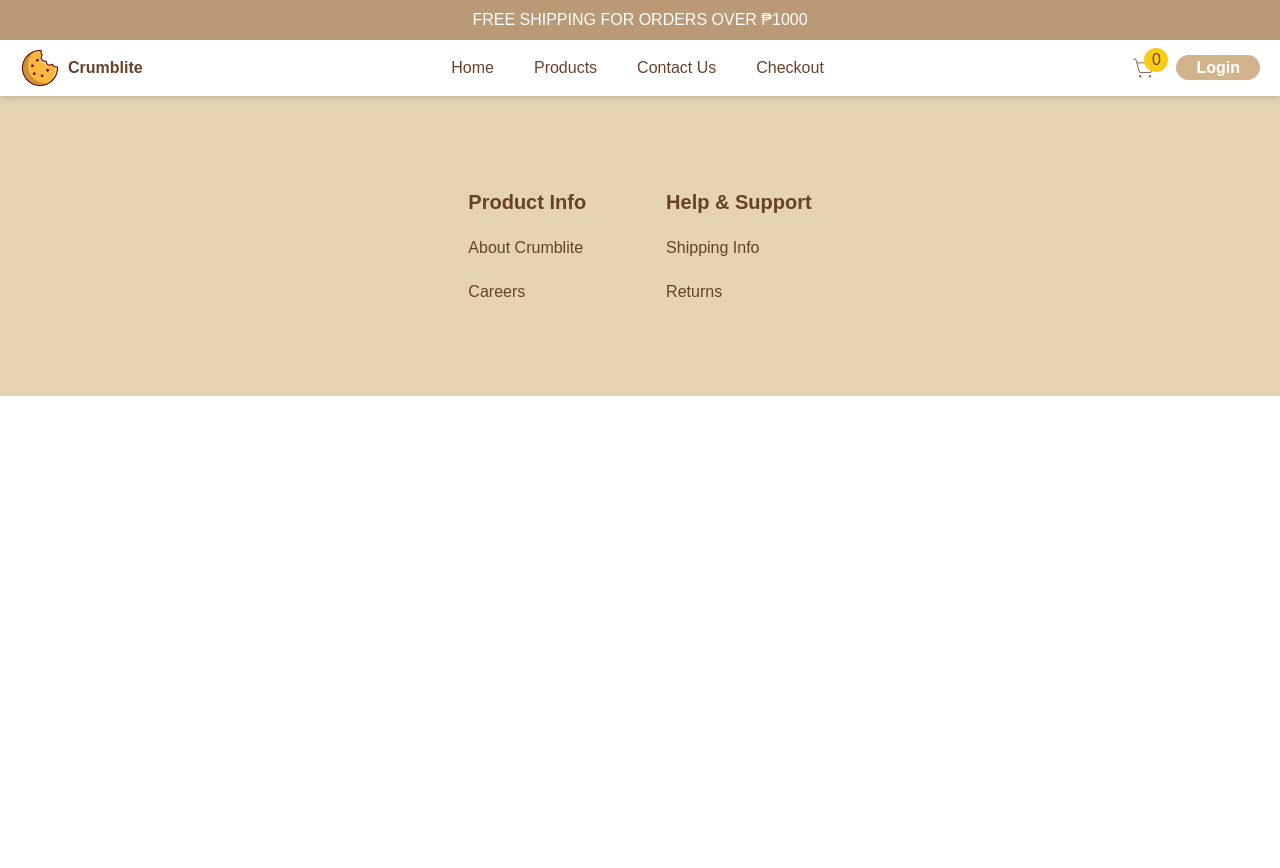
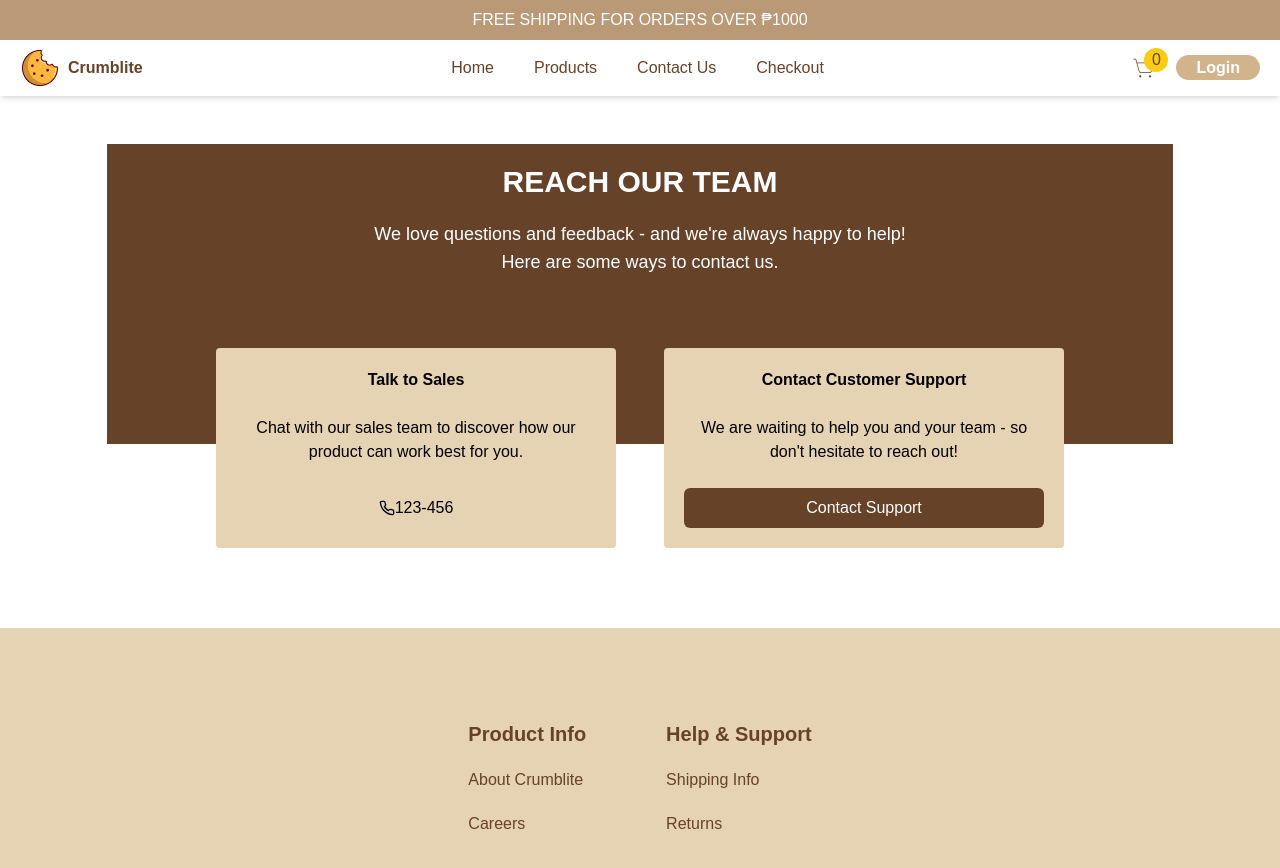
Before and after one commit to ClintZy101/occ-capstone-project-ecommerce, a React (Vite) app: page /contactus in a window 1280 px wide. Shown: the top 868 px of the page. Before the commit the page ends 800 px from the top, so only its background shows below. Built offline with nearby package versions, Linux system fonts and the light colour scheme.

Commit message:
added contactus page, modifications: cartmodal etc

```diff
--- a/src/components/cart-modal/CartModal.jsx
+++ b/src/components/cart-modal/CartModal.jsx
@@ -1,11 +1,11 @@
 import React from "react";
 import { RiCloseLargeFill } from "react-icons/ri";
 import useCartStore from "../../store/useCartLocalStorage";
-import QuantityButtons from "../buttons/QuantityButtons";
 import { CiTrash } from "react-icons/ci";
 import { BiMinus, BiPlus } from "react-icons/bi";
 import { FaPesoSign } from "react-icons/fa6";
 import { Link, useNavigate } from "react-router-dom";
+import { MdOutlineShoppingCartCheckout } from "react-icons/md";
 
 export default function CartModal({ cartModalIsOpen, setCartModalIsOpen }) {
   const {
@@ -39,11 +39,13 @@ export default function CartModal({ cartModalIsOpen, setCartModalIsOpen }) {
       <div className="w-full md:w-1/2 px-5 bg-customBrown-light text-customBrown-darkest relative  ">
 
         {/* Header */}
-        <div className="py-2 w-full  border-b border-b-customBrown bg-customBrown-dark absolute top-0 left-0  flex justify-between px-5 items-center ">
+        <div className="py-2 h-12 w-full  border-b border-b-customBrown bg-customBrown-dark absolute top-0 left-0  flex justify-between px-5 items-center ">
           <span className="flex space-x-3 items-center">
             <p className="font-semibold text-2xl italic">Cart </p>
             <p className="text-lg font-thin ">({totalQuantity} items)</p>
           </span>
+
+          {/* <MdOutlineShoppingCartCheckout className="text-xl"/> */}
 
               {/* Close Button */}
           <span
@@ -54,7 +56,7 @@ export default function CartModal({ cartModalIsOpen, setCartModalIsOpen }) {
           </span>
         </div>
         {/* Cart Items */}
-        <div className="overflow-y-auto md:max-h-[400px] max-h-[800px] ">
+        <div className="overflow-y-auto max-h-[400px] ">
           {cartItems.map((item) => (
             <div className="flex items-center  justify-around border-b border-b-customBrown w-full mt-20 pb-4 ">
               <div>
@@ -101,8 +103,8 @@ export default function CartModal({ cartModalIsOpen, setCartModalIsOpen }) {
           ))}
         </div>
         {/* Subtotal  */}
-        <div className="fixed bottom-0 left-0 w-full  md:w-1/2 grid place-items-center gap-2 bg-customBrown py-5 h-[120px]">
-          <div className="flex items-center space-x-3 mb-2">
+        <div className="fixed bottom-0 left-0 w-full  md:w-1/2  bg-customBrown py-4 ">
+          <div className="flex items-center space-x-3 mb-2 justify-center w-full">
             <h2 className="font-semibold text-xl">Subtotal: </h2>
             <p className="flex items-center font-thin text-xl">
               <FaPesoSign />
@@ -112,7 +114,7 @@ export default function CartModal({ cartModalIsOpen, setCartModalIsOpen }) {
 
           <div
           onClick={handleNavigate}
-          className="w-5/6 bg-white h-10 hover:border border-customBrown-darkest text-center items-center flex justify-center cursor-pointer">
+          className="w-5/6 bg-white h-10 hover:border border-customBrown-darkest text-center items-center flex justify-center cursor-pointer mx-auto">
             <p> Checkout</p>
           </div>
         </div>
--- a/src/components/navbar/Sidebar.jsx
+++ b/src/components/navbar/Sidebar.jsx
@@ -8,7 +8,6 @@ export default function Sidebar({ sidebarIsShown, handleSidebar }) {
     { name: "Products", link: "/products" },
     { name: "Contact Us", link: "/contactus" },
     { name: "Checkout", link: "/checkout" },
-
   ];
 
   const navigate = useNavigate();
--- a/src/pages/ContactUs.jsx
+++ b/src/pages/ContactUs.jsx
@@ -1,9 +1,42 @@
-import React from 'react'
+import React from "react";
+import { FiPhone } from "react-icons/fi";
 
 export default function ContactUs() {
   return (
     <div>
+      <div className="relative mt-12 grid">
+        <div className="bg-customBrown-darkest md:w-5/6 h-[300px] mx-auto  p-5 text-white text-center ">
+          <h1 className=" font-bold text-3xl">REACH OUR TEAM</h1>
+          <p className="mt-5 text-lg font-extralight">
+            We love questions and feedback - and we're always happy to help!{" "}
+            <br /> Here are some ways to contact us.
+          </p>
+        </div>
 
+        <div className="md:flex grid gap-2 justify-center mt-5 md:mt-0 mb-20 md:space-x-10">
+          <div className="bg-customBrown-light w-[400px] h-[200px] p-5 text-center grid gap-2 rounded -mt-24">
+            <h2 className="font-semibold">Talk to Sales</h2>
+            <p className="font-thin">
+              Chat with our sales team to discover how our product can work best
+              for you.
+            </p>
+            <p className="flex items-center justify-center cursor-pointer hover:font-semibold">
+              <FiPhone />
+              123-456
+            </p>
+          </div>
+          <div className="bg-customBrown-light w-[400px] h-[200px] p-5 text-center grid gap-2 rounded md:-mt-24">
+            <h2 className="font-semibold">Contact Customer Support</h2>
+            <p className="font-thin">
+              We are waiting to help you and your team - so don't hesitate to
+              reach out!
+            </p>
+            <button className="bg-customBrown-darkest rounded-md text-white hover:bg-customBrown-dark">
+              Contact Support
+            </button>
+          </div>
+        </div>
+      </div>
     </div>
-  )
+  );
 }
```
